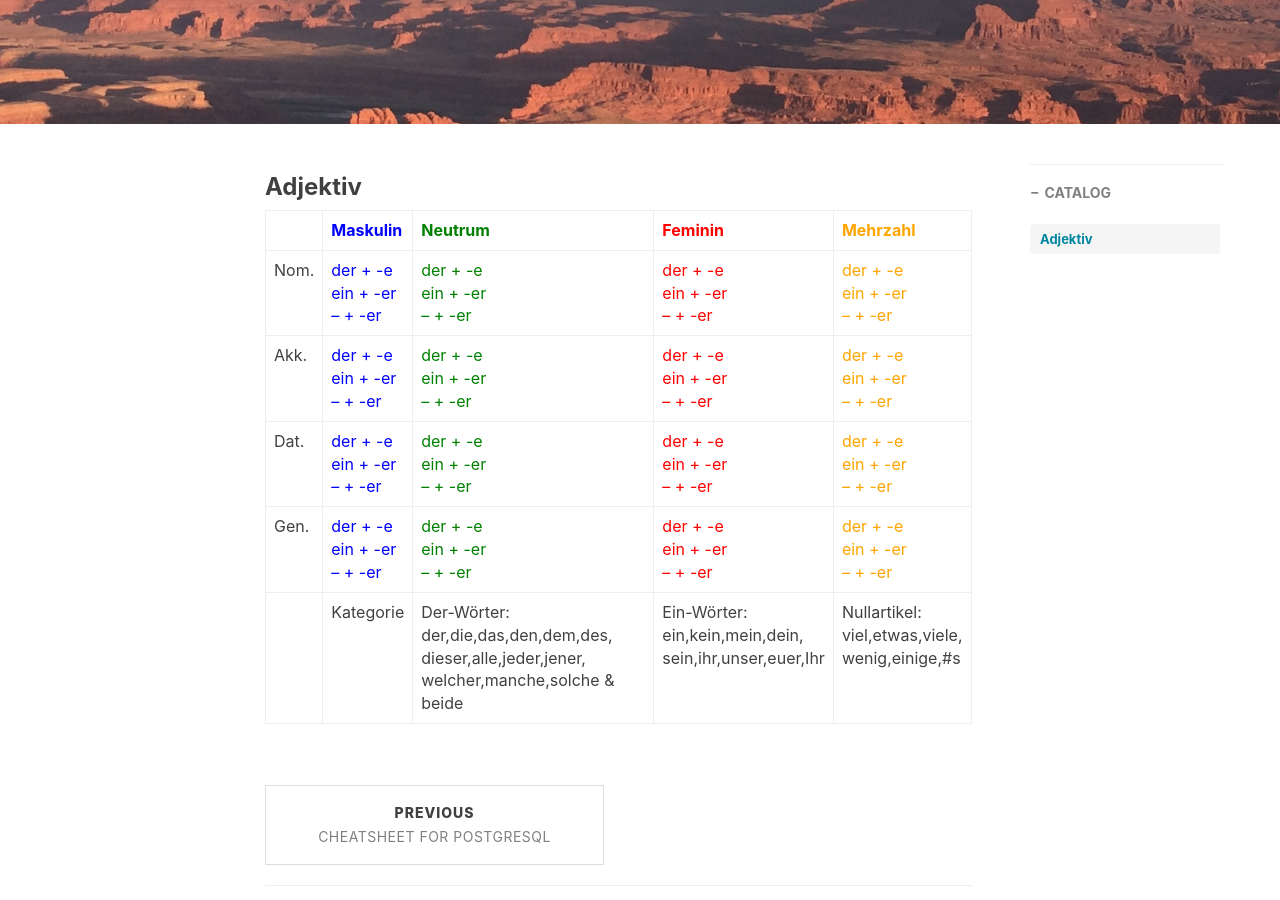
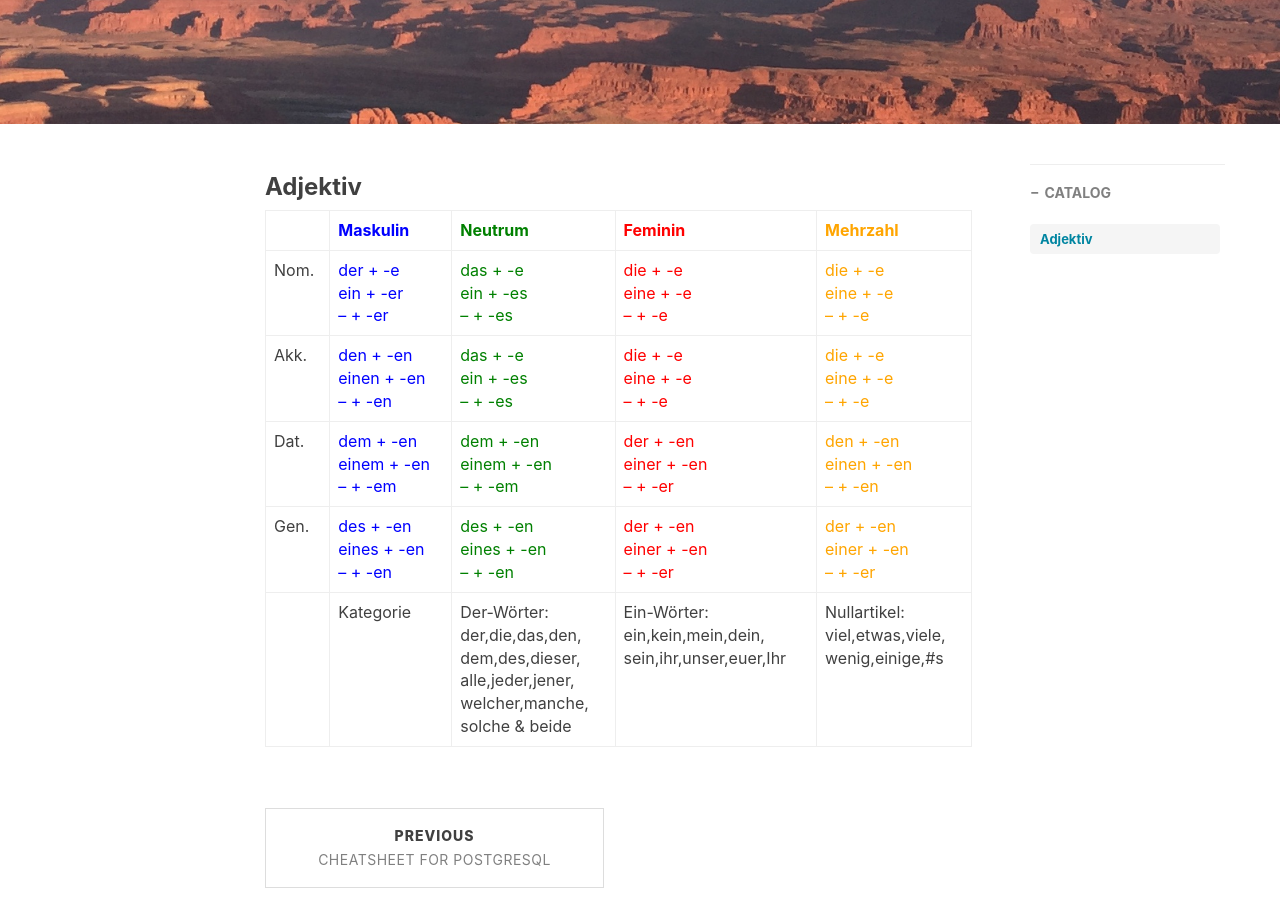
Before and after one commit to Bearxcave/Bearxcave.github.io, a Jekyll site: the page built from _posts/2023-09-17-Deutsch-learnen.md, in a window 1280 px wide and 900 px high, scrolled down 333 px. Built offline with Jekyll 4.4.1, drawn with Linux system fonts in a browser that asks for light colours; nearby versions of some CDN libraries; comment, search, counter and statistics services are not loaded.

Commit message:
Update 2023-09-17-Deutsch-learnen.md

```diff
--- a/_posts/2023-09-17-Deutsch-learnen.md
+++ b/_posts/2023-09-17-Deutsch-learnen.md
@@ -14,8 +14,8 @@ tags:
 
 |      | <span style="color:blue">Maskulin<span> | <span style="color:green">Neutrum<span> | <span style="color:red">Feminin<span> | <span style="color:orange">Mehrzahl<span> |
 | ---- | ---- | ---- | ---- | ---- |
-| Nom. | <span style="color:blue">der + -e <br> ein + -er <br> -- + -er<span> | <span style="color:green">der + -e <br> ein + -er <br> -- + -er<span> | <span style="color:red">der + -e <br> ein + -er <br> -- + -er<span> | <span style="color:orange">der + -e <br> ein + -er <br> -- + -er<span> |
-| Akk. | <span style="color:blue">der + -e <br> ein + -er <br> -- + -er<span> | <span style="color:green">der + -e <br> ein + -er <br> -- + -er<span> | <span style="color:red">der + -e <br> ein + -er <br> -- + -er<span> | <span style="color:orange">der + -e <br> ein + -er <br> -- + -er<span> |
-| Dat. | <span style="color:blue">der + -e <br> ein + -er <br> -- + -er<span> | <span style="color:green">der + -e <br> ein + -er <br> -- + -er<span> | <span style="color:red">der + -e <br> ein + -er <br> -- + -er<span> | <span style="color:orange">der + -e <br> ein + -er <br> -- + -er<span> |
-| Gen. | <span style="color:blue">der + -e <br> ein + -er <br> -- + -er<span> | <span style="color:green">der + -e <br> ein + -er <br> -- + -er<span> | <span style="color:red">der + -e <br> ein + -er <br> -- + -er<span> | <span style="color:orange">der + -e <br> ein + -er <br> -- + -er<span> |
-|      | Kategorie | Der-Wörter:<br>der,die,das,den,dem,des,<br>dieser,alle,jeder,jener,<br>welcher,manche,solche & beide | Ein-Wörter:<br>ein,kein,mein,dein,<br>sein,ihr,unser,euer,Ihr | Nullartikel:<br>viel,etwas,viele,<br>wenig,einige,#s |
+| Nom. | <span style="color:blue">der + -e <br> ein + -er <br> -- + -er<span> | <span style="color:green">das + -e <br> ein + -es <br> -- + -es<span> | <span style="color:red">die + -e <br> eine + -e <br> -- + -e<span> | <span style="color:orange">die + -e <br> eine + -e <br> -- + -e<span> |
+| Akk. | <span style="color:blue">den + -en <br> einen + -en <br> -- + -en<span> | <span style="color:green">das + -e <br> ein + -es <br> -- + -es<span> | <span style="color:red">die + -e <br> eine + -e <br> -- + -e<span> | <span style="color:orange">die + -e <br> eine + -e <br> -- + -e<span> |
+| Dat. | <span style="color:blue">dem + -en <br> einem + -en <br> -- + -em<span> | <span style="color:green">dem + -en <br> einem + -en <br> -- + -em<span> | <span style="color:red">der + -en <br> einer + -en <br> -- + -er<span> | <span style="color:orange">den + -en <br> einen + -en <br> -- + -en<span> |
+| Gen. | <span style="color:blue">des + -en <br> eines + -en <br> -- + -en<span> | <span style="color:green">des + -en <br> eines + -en <br> -- + -en<span> | <span style="color:red">der + -en <br> einer + -en <br> -- + -er<span> | <span style="color:orange">der + -en <br> einer + -en <br> -- + -er<span> |
+|      | Kategorie | Der-Wörter:<br>der,die,das,den,<br>dem,des,dieser,<br>alle,jeder,jener,<br>welcher,manche,<br>solche & beide | Ein-Wörter:<br>ein,kein,mein,dein,<br>sein,ihr,unser,euer,Ihr | Nullartikel:<br>viel,etwas,viele,<br>wenig,einige,#s |
```
